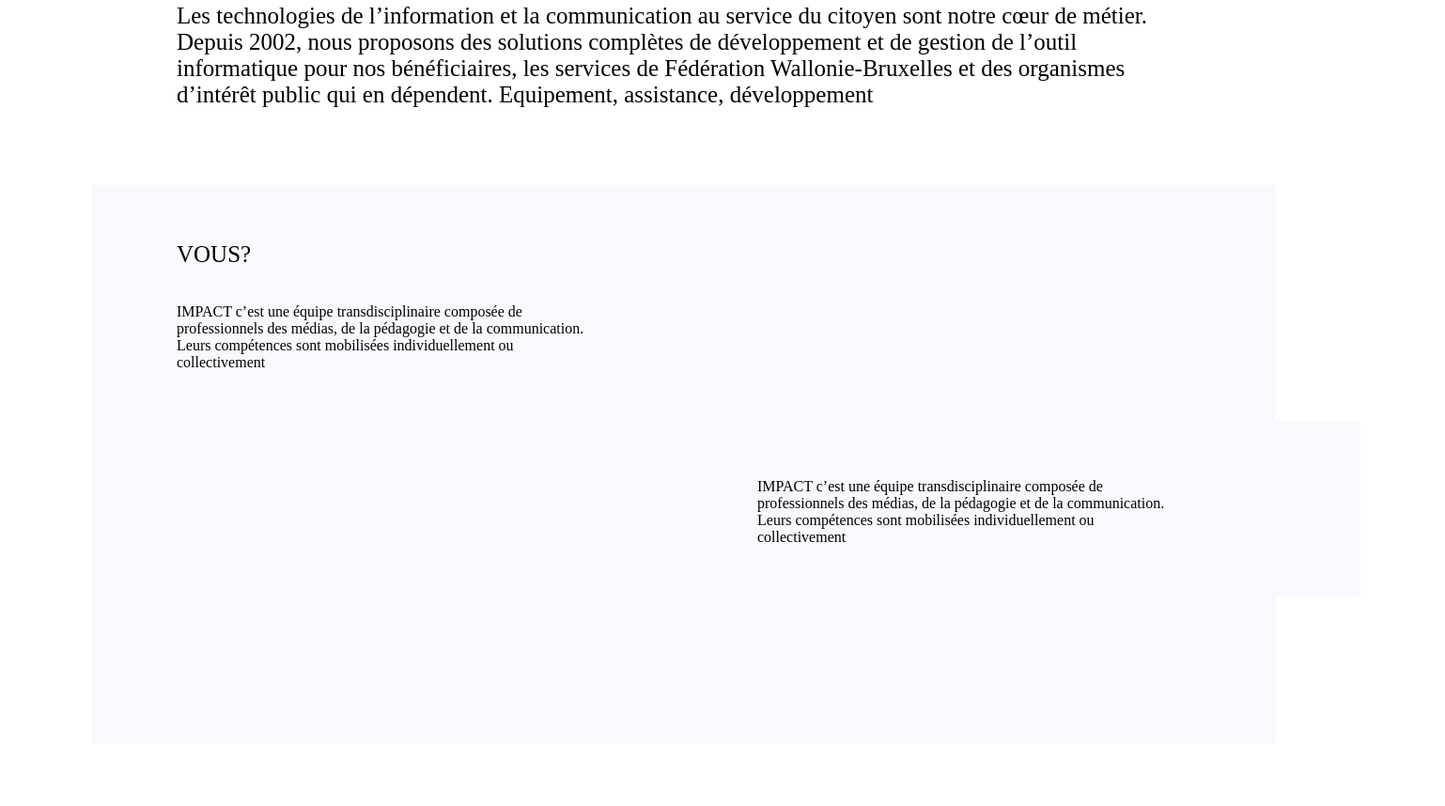
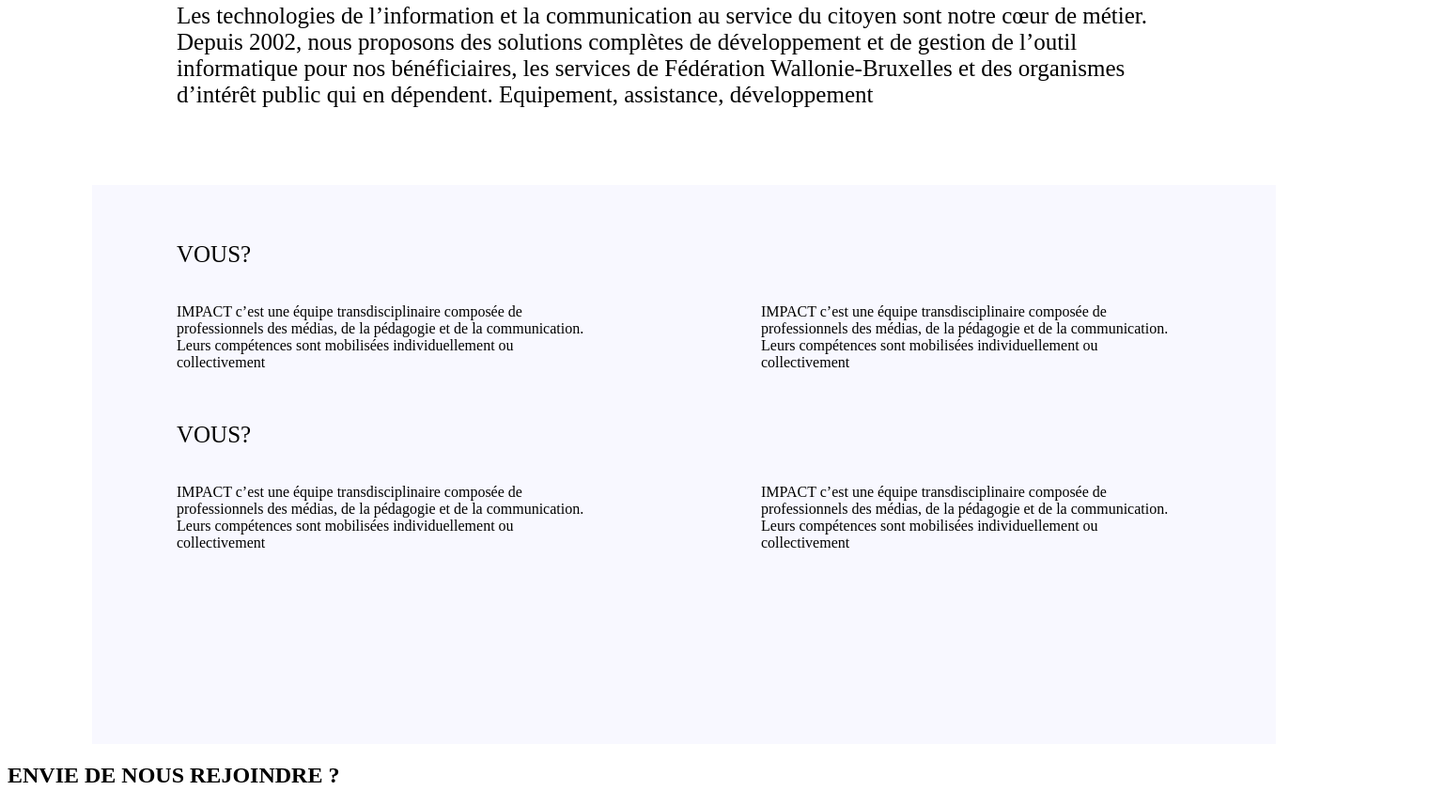
Before and after one commit to SuziVo/lesson-5., a plain HTML site: page index.html in a window 1280 px wide. Shown: the part 154-1012 px from the top of the page at 94% size, 1538 px wide, since content can reach past the window. Before the commit the page ends 954 px from the top, so only its background shows below. Drawn offline with Linux system fonts and the light colour scheme.

Commit message:
completed section

```diff
--- a/index.html
+++ b/index.html
@@ -22,9 +22,21 @@
 			<div class="box2-text">
 				IMPACT c’est une équipe transdisciplinaire composée de professionnels des médias, de la pédagogie et de la communication. Leurs compétences sont mobilisées individuellement ou collectivement
 			</div>
+			<div class="box3-title">
+				VOUS?
+
+			</div>
+			<div class="box3-text">
+				IMPACT c’est une équipe transdisciplinaire composée de professionnels des médias, de la pédagogie et de la communication. Leurs compétences sont mobilisées individuellement ou collectivement
+			</div>
+			<div class="box3-text2">
+				IMPACT c’est une équipe transdisciplinaire composée de professionnels des médias, de la pédagogie et de la communication. Leurs compétences sont mobilisées individuellement ou collectivement
+			</div>
+
 		</div>
 
 	</section>
+	<h2>ENVIE DE NOUS REJOINDRE ?</h2>
 
 </body>
 </html>
--- a/style.css
+++ b/style.css
@@ -36,16 +36,28 @@
 .box1-text{
 	height:126px ;
 	width: 438px;
-	padding-right: 180px;
-	padding-left: 732;
+	display: inline-block;
 	padding-top: 30px;
+}
+.box2-text{
+	height:126px ;
+	width: 438px;
 	display: inline-block;
 }
-.box2-text{
-	display: inline-block;
+.box3-title{
+	height: 36px;
+	width: 110px;
+	font-size: 25px
+}
+.box3-text{
 	height:126px ;
 	width: 438px;
-	padding-left: 618px;
-	padding-right: 204px;
-	padding-top: 60px;
+	display: inline-block;
+	padding-top: 30px;
 }
+.box3-text2{
+	height:126px ;
+	width: 438px;
+	display: inline-block;
+	padding-top: 30px;
+}
```
